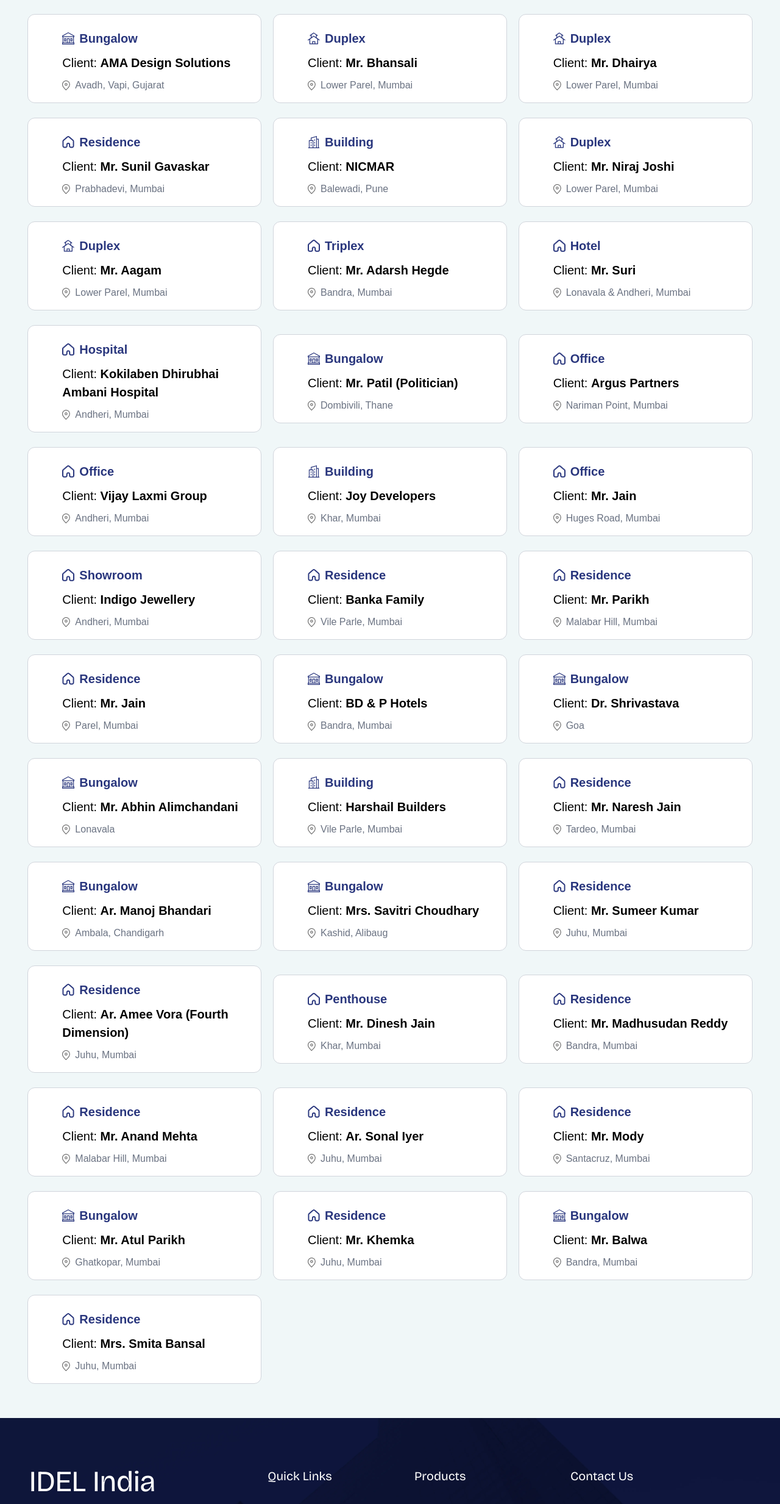
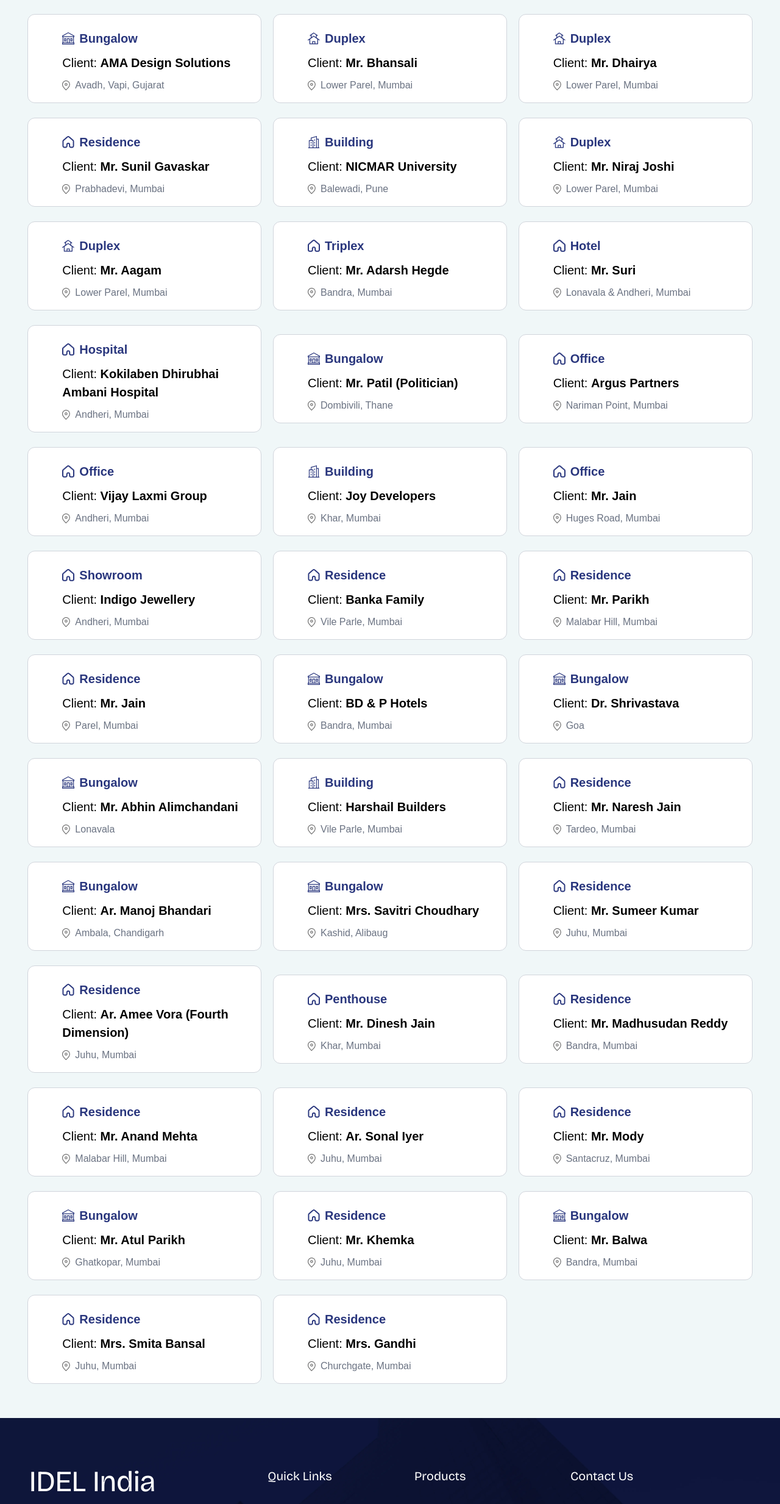
Before and after one commit to codewithafzall/idel, a Next.js app: page /clients in a window 1280 px wide. Shown: the part 1624-4090 px from the top of the page at 61% size. Built offline with nearby package versions, Linux system fonts and the light colour scheme.

Commit message:
smal changes

```diff
--- a/src/app/clients/page.js
+++ b/src/app/clients/page.js
@@ -25,11 +25,11 @@
         "Mr. Taswala": 9,
         "Mr. Patil (Politician)": 4,
         "Mr. Devang Parikh": 13,
-        "Mr. Gandhi": 16,
+        "Mrs. Gandhi": 16,
         "Dr. Shrivastava": 23,
         "Kokilaben Dhirubhai Ambani Hospital": 18,
         "Runwal Developers": 12,
-        "Mr. Jain (Khar)": 8,
+        "Mr. Jain": 8,
         "Mr. Bhansali": 11,
         "Mr. Dhairya": 11,
         "Mr. Suri": 17,
@@ -63,7 +63,7 @@
         { id: 20, type: "Duplex", name: "Mr. Bhansali", location: "Lower Parel, Mumbai" },
         { id: 21, type: "Duplex", name: "Mr. Dhairya", location: "Lower Parel, Mumbai" },
         { id: 22, type: "Residence", name: "Mr. Sunil Gavaskar", location: "Prabhadevi, Mumbai" },
-        { id: 23, type: "Building", name: "NICMAR", location: "Balewadi, Pune" },
+        { id: 23, type: "Building", name: "NICMAR University", location: "Balewadi, Pune" },
         { id: 24, type: "Duplex", name: "Mr. Niraj Joshi", location: "Lower Parel, Mumbai" },
         { id: 25, type: "Duplex", name: "Mr. Aagam", location: "Lower Parel, Mumbai" },
         { id: 26, type: "Triplex", name: "Mr. Adarsh Hegde", location: "Bandra, Mumbai" },
@@ -96,6 +96,7 @@
         { id: 53, type: "Residence", name: "Mr. Khemka", location: "Juhu, Mumbai" },
         { id: 54, type: "Bungalow", name: "Mr. Balwa", location: "Bandra, Mumbai" },
         { id: 55, type: "Residence", name: "Mrs. Smita Bansal", location: "Juhu, Mumbai" },
+        { id: 56, type: "Residence", name: "Mrs. Gandhi", location: "Churchgate, Mumbai" },
     ];
 
     const typeIcons = { Building, Residence, Clinic, Bungalow, Duplex, };
```
